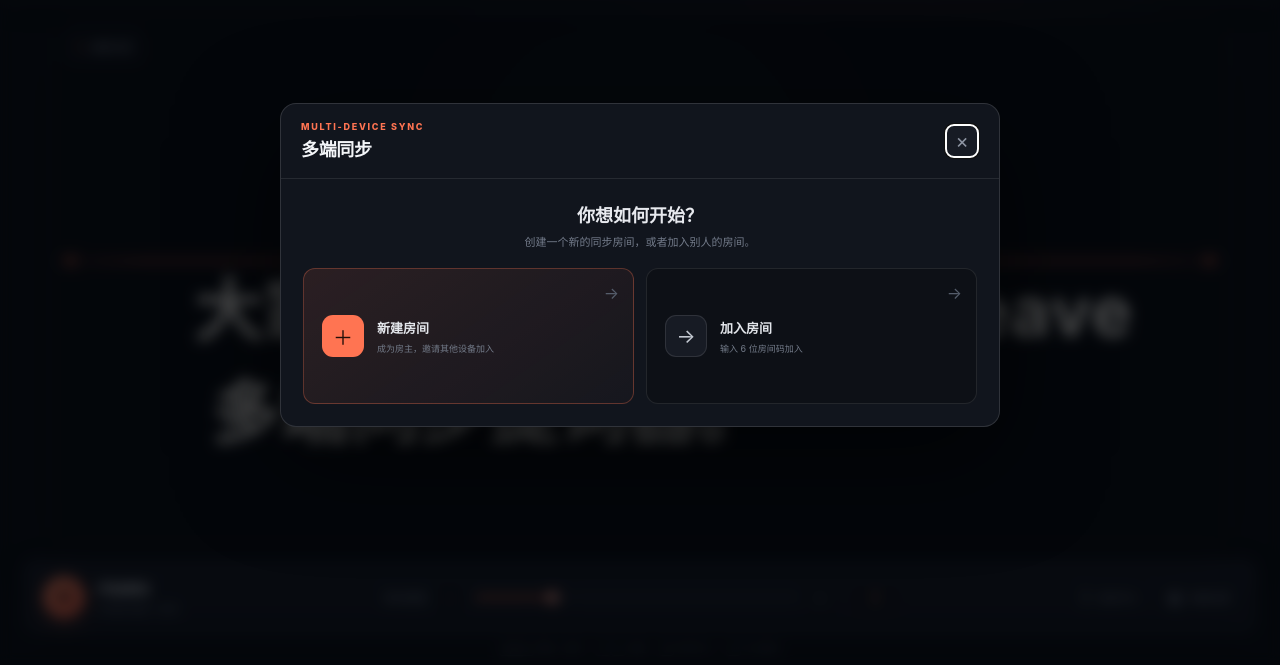
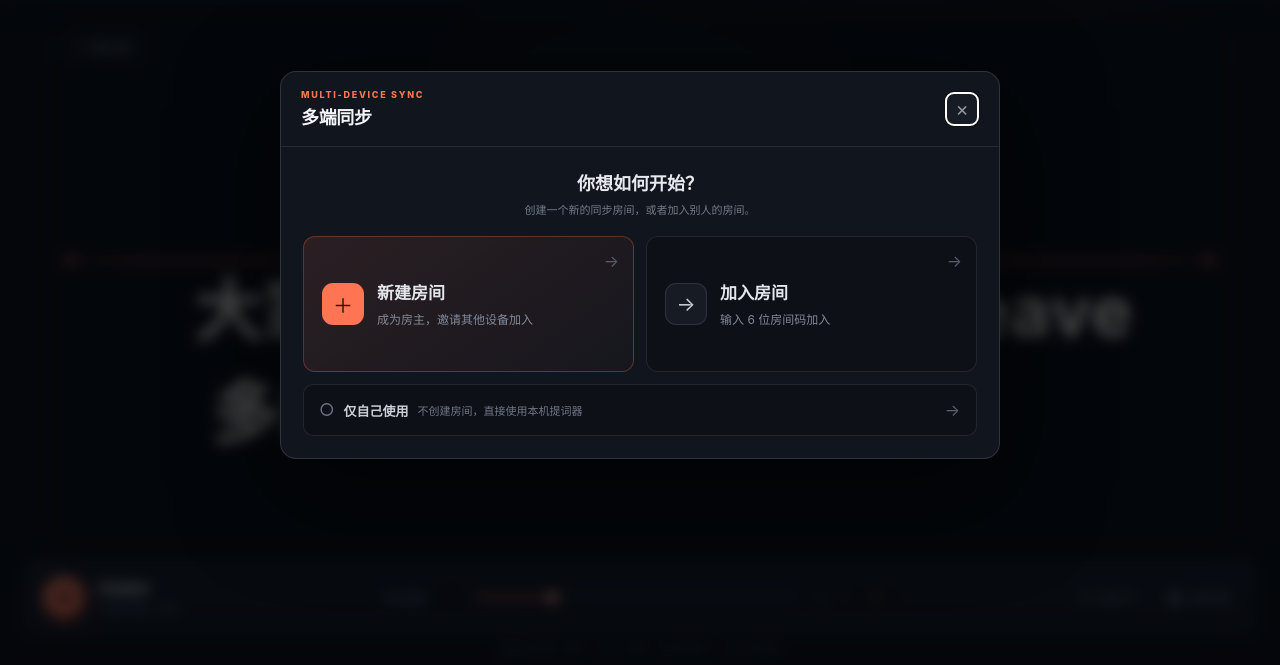
Before and after one commit to lmwacn/cueweave, a website: page index.html in a window 1280 px wide. Shown: the part 135-800 px from the top of the page. Drawn offline with Linux system fonts and the light colour scheme.

Commit message:
优化房间入口防误触体验

```diff
--- a/index.html
+++ b/index.html
@@ -5,7 +5,7 @@
     <meta name="viewport" content="width=device-width, initial-scale=1.0" />
     <meta name="theme-color" content="#090b10" />
     <title>CueWeave · 流光提词器</title>
-    <link rel="stylesheet" href="/styles.css?v=20260812-15" />
+    <link rel="stylesheet" href="/styles.css?v=20260812-16" />
   </head>
   <body>
     <div class="app-shell" id="appShell">
@@ -199,6 +199,9 @@
                 <span class="choice-icon">→</span><b>加入房间</b><small>输入 6 位房间码加入</small><i>→</i>
               </button>
             </div>
+            <button class="local-only-choice" id="localOnlyChoice" type="button">
+              <span>○</span><b>仅自己使用</b><small>不创建房间，直接使用本机提词器</small><i>→</i>
+            </button>
             <section class="recent-rooms hidden" id="recentRoomsSection" aria-labelledby="recentRoomsTitle">
               <div class="section-heading"><b id="recentRoomsTitle">最近房间</b><span>保存在当前浏览器</span></div>
               <div class="recent-room-list" id="recentRoomList"></div>
@@ -280,7 +283,7 @@
         </div>
       </dialog>
     </div>
-    <script src="/sync-client.js?v=20260812-17"></script>
+    <script src="/sync-client.js?v=20260812-18"></script>
     <script src="/app.js?v=20260812-20"></script>
   </body>
 </html>
--- a/styles.css
+++ b/styles.css
@@ -215,9 +215,15 @@ input[type="color"]::-webkit-color-swatch-wrapper { padding: 0; } input[type="co
 .sync-choice-card.primary-choice { border-color: rgba(255,116,82,.3); background: linear-gradient(145deg, rgba(255,116,82,.11), rgba(255,116,82,.025)); }
 .sync-choice-card .choice-icon { grid-row: 1 / 3; width: 42px; height: 42px; display: grid; place-items: center; align-self: center; border: 1px solid rgba(255,255,255,.1); border-radius: 11px; color: #c4c9d2; background: #171b24; font-size: 20px; }
 .sync-choice-card.primary-choice .choice-icon { border-color: transparent; color: #240f09; background: var(--accent); }
-.sync-choice-card b { align-self: end; color: #e3e6eb; font-size: 13px; }
-.sync-choice-card small { align-self: start; margin-top: 5px; color: #737b89; font-size: 9px; line-height: 1.5; }
+.sync-choice-card b { align-self: end; color: #e3e6eb; font-size: 17px; }
+.sync-choice-card small { align-self: start; margin-top: 7px; color: #828a99; font-size: 12px; line-height: 1.5; }
 .sync-choice-card > i { position: absolute; right: 14px; top: 14px; color: #555d6b; font-style: normal; }
+.local-only-choice { position: relative; width: 100%; min-height: 52px; margin-top: 12px; padding: 0 42px 0 15px; display: flex; align-items: center; gap: 9px; border: 1px solid var(--line); border-radius: 10px; text-align: left; background: rgba(13,16,22,.72); color: #929aa8; cursor: pointer; transition: .18s ease; }
+.local-only-choice:hover { border-color: rgba(255,255,255,.18); color: #d7dbe2; background: #121620; }
+.local-only-choice > span { color: #697180; font-size: 17px; }
+.local-only-choice b { flex: 0 0 auto; color: #cbd0d8; font-size: 13px; white-space: nowrap; }
+.local-only-choice small { min-width: 0; overflow: hidden; color: #707887; font-size: 11px; text-overflow: ellipsis; white-space: nowrap; }
+.local-only-choice i { position: absolute; right: 16px; color: #596170; font-style: normal; }
 .sync-step-back { margin: -3px 0 15px; padding: 0; border: 0; color: #838b99; background: none; font-size: 10px; cursor: pointer; }
 .sync-step-back:hover { color: var(--accent-2); }
 .sync-step-heading { margin-bottom: 20px; padding-bottom: 16px; border-bottom: 1px solid var(--line); }
--- a/sync-client.js
+++ b/sync-client.js
@@ -87,9 +87,10 @@
         $("syncDialog").showModal();
       });
       $("closeSyncButton").addEventListener("click", () => $("syncDialog").close());
-      $("syncDialog").addEventListener("click", (event) => { if (event.target === $("syncDialog")) $("syncDialog").close(); });
+      $("syncDialog").addEventListener("cancel", (event) => event.preventDefault());
       $("createRoomChoice").addEventListener("click", () => this.showSetupStep("create"));
       $("joinRoomChoice").addEventListener("click", () => this.showSetupStep("join"));
+      $("localOnlyChoice").addEventListener("click", () => $("syncDialog").close());
       $("syncSetupBack").addEventListener("click", () => this.showSetupStep("choice"));
       $("createRoomButton").addEventListener("click", () => this.createRoom());
       $("joinRoomButton").addEventListener("click", () => this.joinRoom());
```
Also changed, not shown: README.md.
